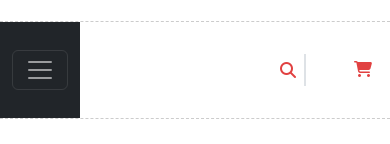
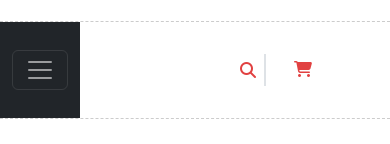
Before and after one commit to Walidhamdy44/Ecomerce_Front, a plain HTML site: page index.html in a window 390 px wide. Shown: the part 325-469 px from the top of the page. Drawn offline with Linux system fonts and the light colour scheme.

Commit message:
Update main.css

```diff
--- a/Assets/css/main.css
+++ b/Assets/css/main.css
@@ -647,9 +647,8 @@ button:hover, .main-box .btn-product button:hover, .new-product .box a:hover, .e
 }
 @media (max-width: 576px) {
   .nav-bar .search i {
-    margin: 0 0 0 20px ;
     position: relative;
-    left: 260px;
+    left: 240px;
   }
 }
 @media (max-width: 576px) {
```
